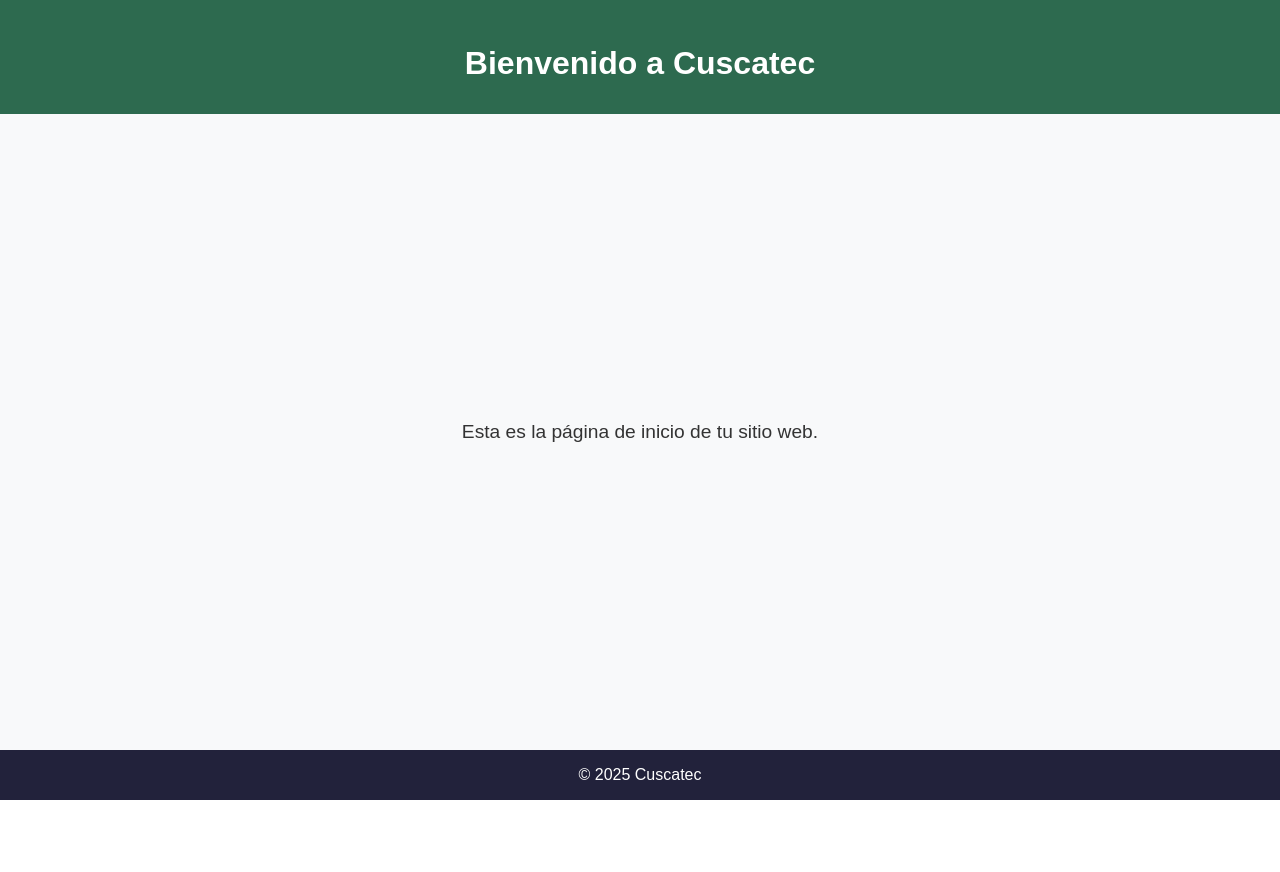
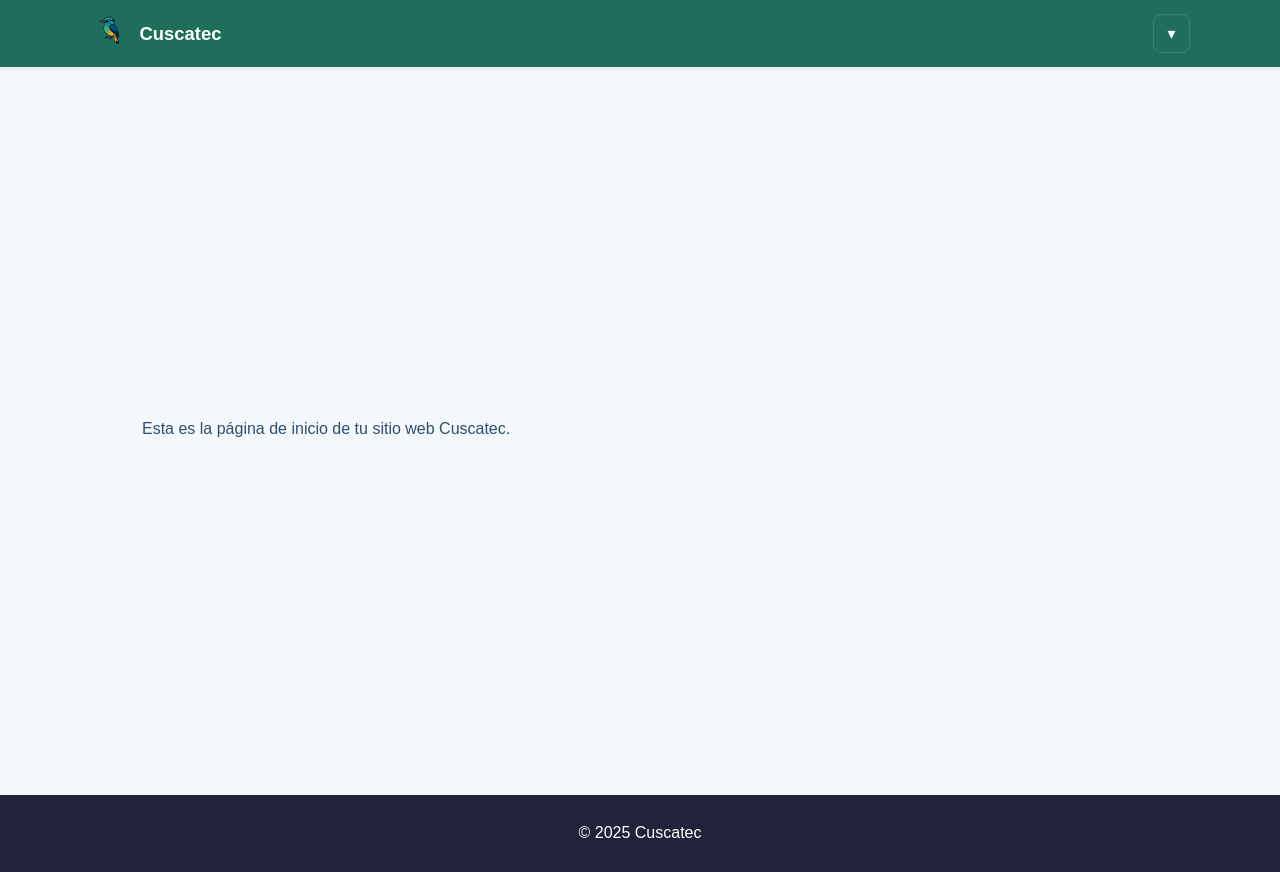
Before and after one commit to DanCastSV/Cuscatec, a Django app: page /inicio/ in a window 1280 px wide. Before the commit the page ends 800 px from the top, so only its background shows below. Run offline with Django 5.2, Linux system fonts and the light colour scheme.

Commit message:
creacion de navbar

```diff
--- /dev/null
+++ b/Cuscatec/cusca/templates/cusca/base.html
@@ -0,0 +1,45 @@
+{% load static %}
+<!doctype html>
+<html lang="es">
+<head>
+  <meta charset="utf-8">
+  <meta name="viewport" content="width=device-width, initial-scale=1">
+  <title>{% block title %}Cuscatec{% endblock %}</title>
+  <link rel="stylesheet" href="{% static 'css/style.css' %}">
+  <style>
+    /*
+      base.html
+      - Plantilla base para todas las vistas de la app `cusca`.
+      - Incluye `base_navbar.html` (barra superior fija) y define bloques reutilizables:
+        `title`, `head`, `content`, `scripts`.
+      - Layout usa flex column para asegurar que el footer quede al final de la pantalla
+        cuando el contenido es corto y que el main expanda si hay más contenido.
+      - Ajusta `padding-top` para compensar la navbar fija. Mover estilos a CSS global es
+        recomendable en la siguiente iteración.
+    */
+    /* Layout: make footer stick to bottom and full width */
+    html, body { height: 100%; margin: 0; }
+    body { display: flex; flex-direction: column; min-height: 100vh; padding-top: 72px; font-family: Arial, sans-serif; }
+    main { flex: 1 0 auto; width: 100%; box-sizing: border-box; }
+    footer { flex-shrink: 0; width: 100%; background:#22223b; color:#fff; text-align:center; padding:1rem 0; }
+    .ct-container { max-width:1100px; margin:0 auto; padding:0 1rem; display:flex; justify-content:center; align-items:center; }
+    footer .ct-container { justify-content:center; }
+  </style>
+  {% block head %}{% endblock %}
+</head>
+<body>
+  {% include 'cusca/base_navbar.html' %}
+
+  <!-- Contenedor principal: las plantillas hijas llenan el bloque `content`. -->
+  <main class="ct-container">
+    {% block content %}{% endblock %}
+  </main>
+
+  <!-- Footer: centrado y al ancho completo. -->
+  <footer>
+    <div class="ct-container">&copy; 2025 Cuscatec</div>
+  </footer>
+
+  {% block scripts %}{% endblock %}
+</body>
+</html>
--- /dev/null
+++ b/Cuscatec/cusca/templates/cusca/base_navbar.html
@@ -0,0 +1,68 @@
+{% load static %}
+<!--
+  base_navbar.html
+  - Barra de navegación reutilizable creada para el proyecto Cuscatec.
+  - Contiene: logo, nombre de la app, botón de usuario con menú desplegable y opción de logout.
+  - logout() envía un formulario oculto (POST) a la vista `logout` para cumplir CSRF.
+  - Estilos inline aquí para simplicidad en el POC; pueden moverse a `static/css/style.css`.
+-->
+<nav class="ct-navbar" role="navigation" aria-label="Barra principal">
+  <div class="ct-container">
+    <div class="brand">
+      <a href="/" class="brand-link">
+        <img src="{% static 'images/logo.png' %}" alt="Cuscatec" class="brand-logo" />
+        <span class="brand-name">Cuscatec</span>
+      </a>
+    </div>
+
+    <div class="user-area">
+      <button id="user-btn" class="user-btn" aria-haspopup="true" aria-expanded="false">
+        {{ user.get_full_name|default:user.username }}
+        <span class="caret">▾</span>
+      </button>
+
+      <div id="user-menu" class="user-menu" role="menu" aria-hidden="true">
+        <a href="#" role="menuitem">Perfil</a>
+        <a href="#" role="menuitem">Configuración</a>
+        <div class="separator" role="separator"></div>
+        <button type="button" class="menu-item logout-item" onclick="logout()">Cerrar sesión</button>
+      </div>
+    </div>
+  </div>
+</nav>
+
+<!-- Formulario oculto para enviar logout vía POST (incluye CSRF). La función logout() lo submitará. -->
+<form id="logout-form" action="{% url 'logout' %}" method="post" style="display:none;">
+  {% csrf_token %}
+</form>
+
+<style>
+  .ct-navbar { position: fixed; top:0; left:0; right:0; background:#1f6e5c; color:#fff; z-index:1000; box-shadow:0 1px 6px rgba(0,0,0,0.08);}
+  .ct-container { max-width:1100px; margin:0 auto; padding:0.85rem 1.25rem; display:flex; align-items:center; justify-content:space-between; gap:1rem; }
+  .brand-link { display:flex; align-items:center; gap:.6rem; color:inherit; text-decoration:none; }
+  .brand-logo { height:40px; width:auto; display:inline-block; }
+  .brand-name { font-weight:700; font-size:1.15rem; }
+  .user-area { position:relative; }
+  .user-btn { background:transparent; color:#fff; border:1px solid rgba(255,255,255,0.12); padding:0.55rem 0.85rem; border-radius:8px; cursor:pointer; font-size:1rem; display:flex; align-items:center; gap:.5rem; }
+  .user-menu { position:absolute; right:0; margin-top:0.6rem; background:#fff; color:#111; min-width:170px; border-radius:8px; box-shadow:0 8px 24px rgba(15,23,42,0.12); overflow:hidden; transform-origin:top right; display:none; }
+  .user-menu a, .user-menu .menu-item { display:block; padding:.6rem .9rem; text-decoration:none; color:inherit; border:none; width:100%; text-align:left; background:transparent; cursor:pointer; font-size:.95rem; }
+  .user-menu a:hover, .user-menu .menu-item:hover { background:#f3f4f6; }
+  .separator { height:1px; background:#e6e6e6; margin:.35rem 0; }
+  .user-menu.show { display:block; }
+  @media (max-width:560px) { .brand-name{display:none;} .ct-container{padding:.5rem .75rem;} .user-btn{padding:.4rem .5rem; font-size:.9rem;} }
+</style>
+
+<script>
+  (function(){
+    const userBtn = document.getElementById('user-btn');
+    const userMenu = document.getElementById('user-menu');
+    function closeMenu(){ userMenu.classList.remove('show'); userBtn.setAttribute('aria-expanded','false'); userMenu.setAttribute('aria-hidden','true'); }
+    function openMenu(){ userMenu.classList.add('show'); userBtn.setAttribute('aria-expanded','true'); userMenu.setAttribute('aria-hidden','false'); }
+    userBtn && userBtn.addEventListener('click', function(e){ e.stopPropagation(); if(userMenu.classList.contains('show')) closeMenu(); else openMenu(); });
+    document.addEventListener('click', function(e){ if(!userMenu.contains(e.target) && !userBtn.contains(e.target)) closeMenu(); });
+    document.addEventListener('keydown', function(e){ if(e.key==='Escape') closeMenu(); });
+    window.logout = function(){ const f=document.getElementById('logout-form'); if(f) f.submit(); else window.location.href = "{% url 'logout' %}"; };
+  })();
+</script>
+
+<!-- Nota: agrega padding-top en el body del base.html para compensar la navbar fija. -->
--- a/Cuscatec/cusca/templates/cusca/inicio.html
+++ b/Cuscatec/cusca/templates/cusca/inicio.html
@@ -1,82 +1,18 @@
-<!DOCTYPE html>
-<html lang="es">
-<head>
-    <meta charset="UTF-8">
-    <title>Inicio - Cuscatec</title>
-    <meta name="viewport" content="width=device-width, initial-scale=1">
-    <style>
-        body {
-            font-family: Arial, sans-serif;
-            background: #f8f9fa;
-            margin: 0;
-            padding: 0;
-            display: flex;
-            flex-direction: column;
-            min-height: 100vh;
-        }
-        header {
-            background: #2d6a4f;
-            color: #fff;
-            padding: 1.5rem 0;
-            text-align: center;
-        }
-        main {
-            flex: 1;
-            display: flex;
-            flex-direction: column;
-            align-items: center;
-            justify-content: center;
-        }
-        h1 {
-            margin-bottom: 0.5rem;
-        }
-        p {
-            color: #333;
-            font-size: 1.2rem;
-        }
-        .bienvenido {
-            font-size: 1.5rem;
-            color: #2d6a4f;
-            margin-bottom: 1rem;
-        }
-        .logout-btn {
-            background: #2d6a4f;
-            color: #fff;
-            border: none;
-            padding: 0.7rem 1.5rem;
-            border-radius: 5px;
-            font-size: 1rem;
-            cursor: pointer;
-            margin-bottom: 1.5rem;
-            transition: background 0.2s;
-        }
-        .logout-btn:hover {
-            background: #1b4332;
-        }
-        footer {
-            background: #22223b;
-            color: #fff;
-            text-align: center;
-            padding: 1rem 0;
-        }
-    </style>
-</head>
-<body>
-    <header>
-        <h1>Bienvenido a Cuscatec</h1>
-    </header>
-    <main>
-        {% if user.is_authenticated %}
-            <div class="bienvenido">¡Bienvenido, {{ user.username }}!</div> <!-- No lo toques-->
-            <form action="{% url 'logout' %}" method="post">
-                {% csrf_token %}
-                <button type="submit" class="logout-btn">Cerrar sesión</button>  <!-- Botón de cerrar sesión, colocalo en una navbar-->
-            </form><!-- Create una navbar estilo base para todas las plantillas, buscate un tutorial o en google.com-->
-        {% endif %}
-        <p>Esta es la página de inicio de tu sitio web.</p>
-    </main>
-    <footer>
-        &copy; 2025 Cuscatec
-    </footer>
-</body>
-</html>
+{% extends 'cusca/base.html' %}
+
+{% block title %}Inicio - Cuscatec{% endblock %}
+
+{% block content %}
+  <!--
+    inicio.html
+    - Contenido reducido: esta plantilla ahora extiende `cusca/base.html`.
+    - La sección central es sencilla y está centrada (text-align:center).
+    - El saludo del usuario se mantiene con el comentario original "No lo toques".
+  -->
+  <section style="display:flex;flex-direction:column;align-items:center;justify-content:center;padding:2rem;text-align:center;">
+    {% if user.is_authenticated %}
+      <div class="bienvenido">¡Bienvenido, {{ user.username }}!</div> <!-- No lo toques-->
+    {% endif %}
+    <p>Esta es la página de inicio de tu sitio web Cuscatec.</p>
+  </section>
+{% endblock %}
```
Also changed, not shown: Cuscatec/.github/CHANGES.md (added).
